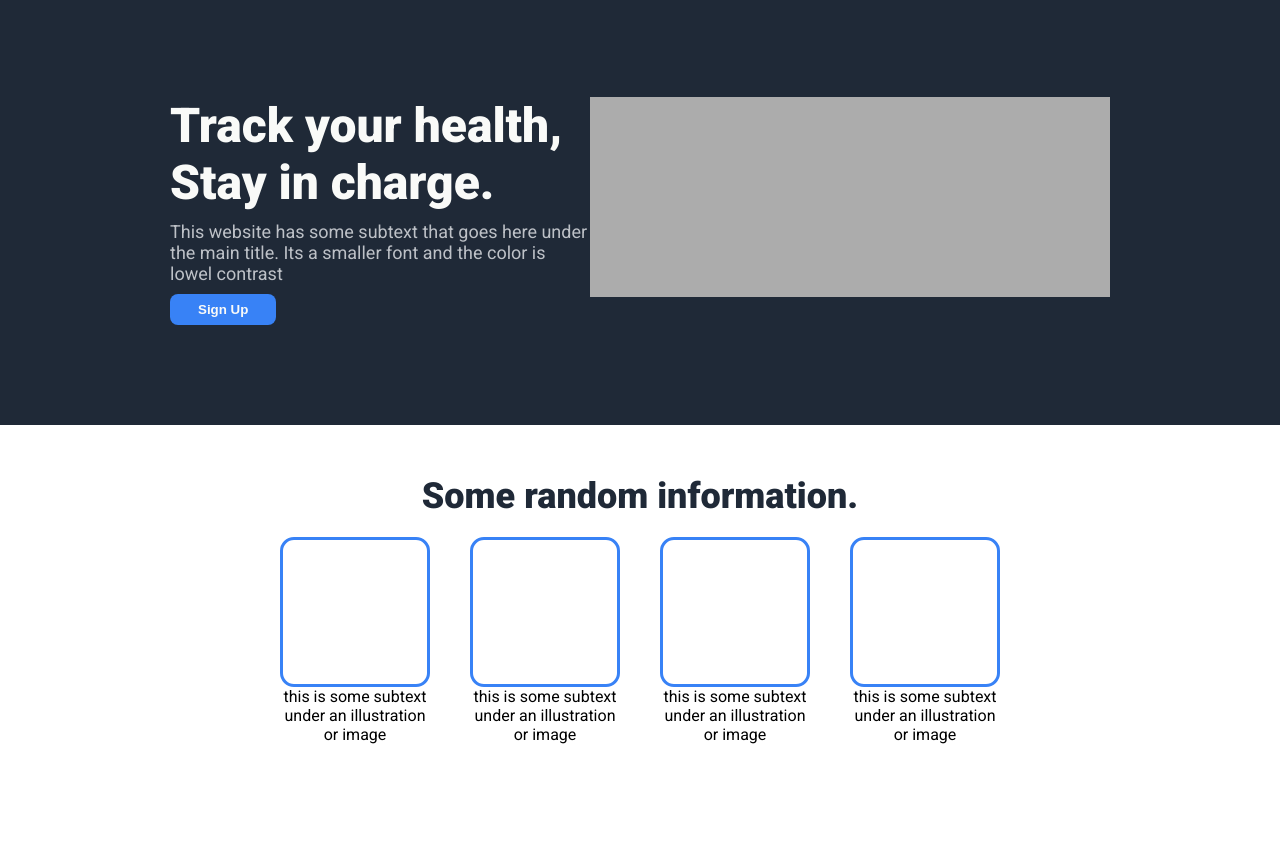
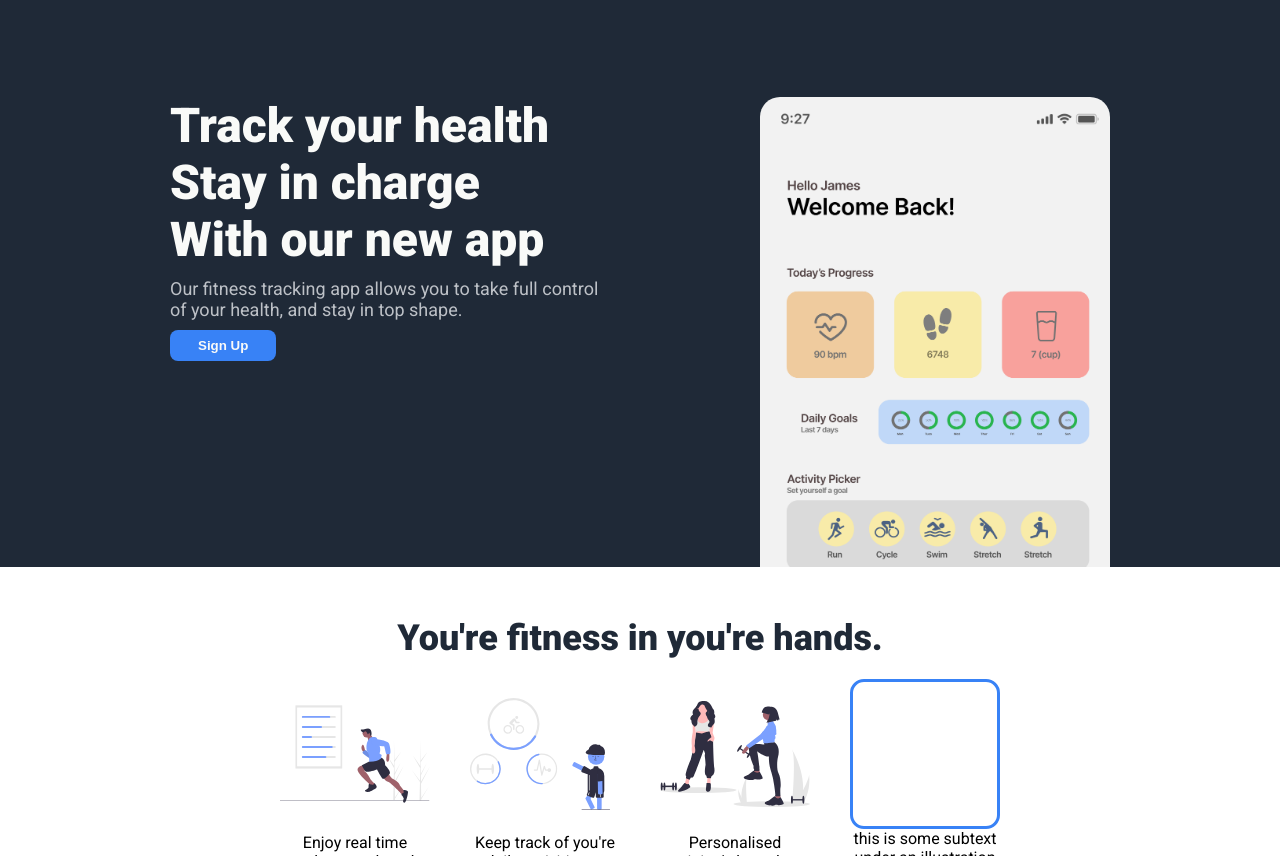
Before and after one commit to to0MuchAtOnce/fitness-tracker-page, a plain HTML site: page index.html in a window 1280 px wide. Shown: the part 96-952 px from the top of the page. Drawn offline with Linux system fonts and the light colour scheme.

Commit message:
Added svg images

```diff
--- a/index.html
+++ b/index.html
@@ -33,28 +33,36 @@
         </header>
         <section class="section-one">
             <div class="section-one-left">
-                <h1 class="hero-title">Track your health, Stay in charge.</h1>
-                <p class="hero-text">This website has some subtext that goes here under the main title. Its a smaller font and the color is lowel contrast</p>
+                <h1 class="hero-title">Track your health Stay in charge With our new app</h1>
+                <p class="hero-text">Our fitness tracking app allows you to take full control of your health, and stay in top shape.</p>
                 <button class="signup-btn btn">Sign Up</button>
             </div>
             <div class="section-one-right">
-                <div class="img-placeholder"></div>
+                <div class="img">
+                    <img class="app-mockup" src="./images/fitness-app-mock.png" alt="fitness app mockup">
+                </div>
             </div>
         </section>
         <section class="section-two">
-            <h2 class="section-title">Some random information.</h2>
+            <h2 class="section-title">You're fitness in you're hands.</h2>
             <div class="section-two-cards">
                 <div class="section-two-card">
-                    <div class="section-two-img"></div>
-                    <p class="section-two-subtext">this is some subtext under an illustration or image</p>
+                    <div class="section-2-img-container">
+                        <img class="section-2-img stats-img" src="/images/undraw_fitness_stats_sht6.svg" alt="Fitness stats image">
+                    </div>
+                    <p class="section-two-subtext">Enjoy real time updates and track your stats while your on the go.</p>
                 </div>
                 <div class="section-two-card">
-                    <div class="section-two-img"></div>
-                    <p class="section-two-subtext">this is some subtext under an illustration or image</p>
+                    <div class="section-2-img-container">
+                        <img class="section-2-img activity-tracker" src="images/undraw_activity_tracker_re_2lvv.svg" alt="Activity tracker image">
+                    </div>
+                    <p class="section-two-subtext">Keep track of you're daily activities to acheive your targets.</p>
                 </div>
                 <div class="section-two-card">
-                    <div class="section-two-img"></div>
-                    <p class="section-two-subtext">this is some subtext under an illustration or image</p>
+                    <div class="section-2-img-container">
+                        <img class="section-2-img personalised-trainings" src="images/undraw_personal_training_0dqn.svg" alt="Personalised trainings image">
+                    </div>
+                    <p class="section-two-subtext">Personalised training's based on fitness level, and intensity.</p>
                 </div>
                 <div class="section-two-card">
                     <div class="section-two-img"></div>
--- a/style.css
+++ b/style.css
@@ -48,8 +48,8 @@ li {
 .section-one {
   display: flex;
   justify-content: space-between;
-  margin: 16px 170px;
-  margin-bottom: 100px;
+  margin: 16px 170px 0;
+  height: 470px;
 }
 
 .hero-title {
@@ -84,11 +84,13 @@ li {
   transform: scale(0.98);
 }
 
-.img-placeholder {
-  flex: 1;
-  background: rgb(172, 172, 172);
-  width: 520px;
-  height: 200px;
+.img {
+}
+
+.app-mockup {
+  border-radius: 20px 20px 0 0;
+  width: 350px;
+  height: 470px;
 }
 
 .section-two {
@@ -105,6 +107,16 @@ li {
   font-size: 36px;
   font-weight: 900;
   margin-top: 50px;
+}
+
+.section-2-img {
+  width: 150px;
+  height: 150px;
+}
+
+.activity-tracker {
+  width: 140px;
+  height: 150px;
 }
 
 .section-two-cards {
```
Also changed, not shown: images/fitness-app-mock.png (added), images/undraw_activity_tracker_re_2lvv.svg (added), images/undraw_fitness_stats_sht6.svg (added), images/undraw_personal_training_0dqn.svg (added).
